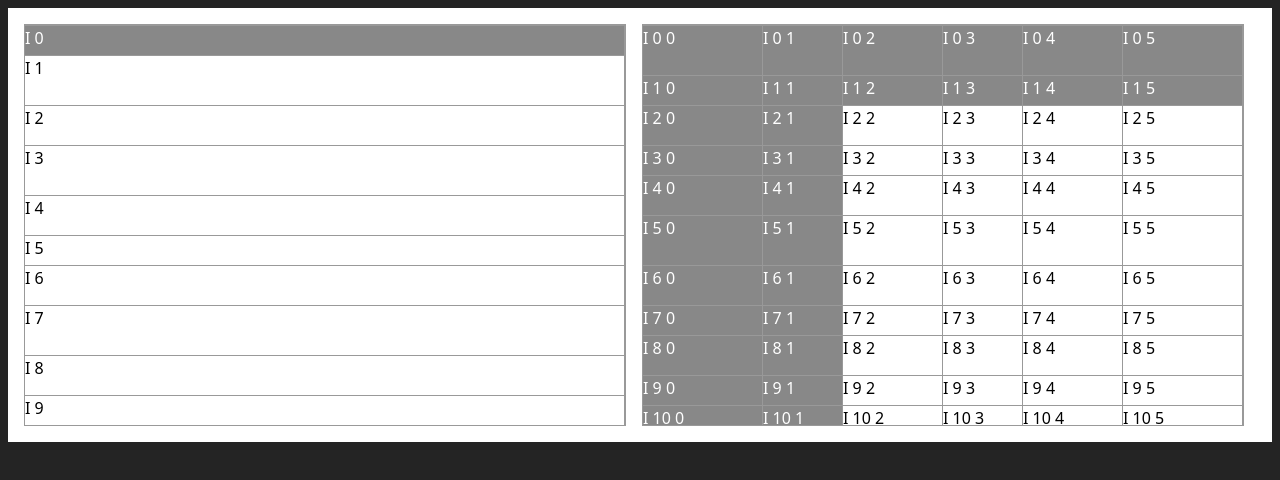
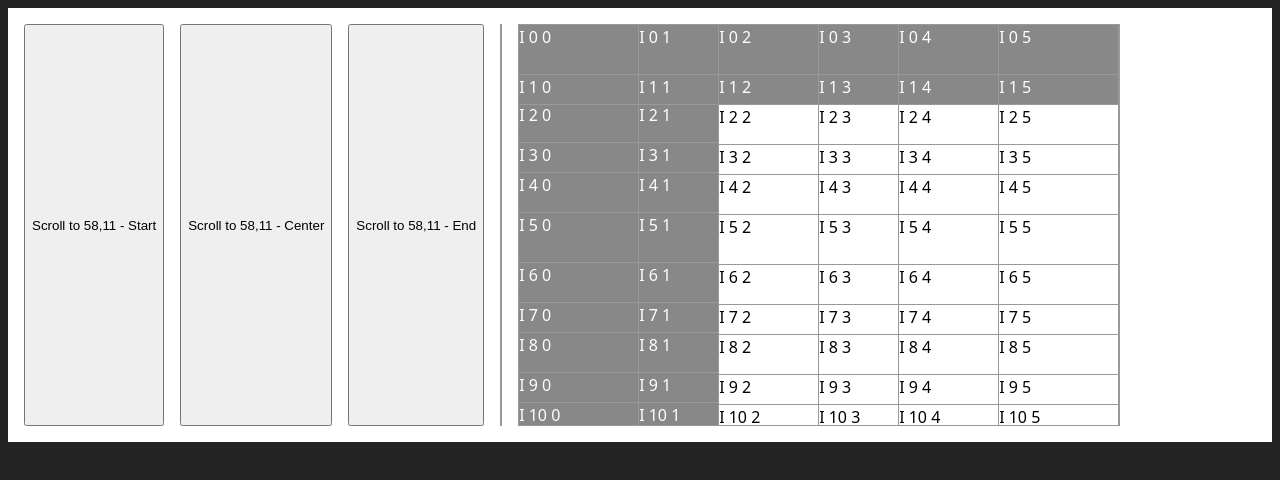
Before and after one commit to enochchau/windowing, a React (Vite) app: page / in a window 1280 px wide. Shown: the top 480 px of the page. Built offline with nearby package versions, Linux system fonts and the light colour scheme.

Commit message:
refactor to hook for scroll to cell

```diff
--- a/src/App.module.css
+++ b/src/App.module.css
@@ -1,7 +1,7 @@
 .list-item {
   width: 100%;
   height: 100%;
-  border-top: 1px solid #999;
+  border-bottom: 1px solid #999;
   border-right: 1px solid #999;
   box-sizing: border-box;
 
--- a/src/App.tsx
+++ b/src/App.tsx
@@ -1,9 +1,10 @@
 import { VirtualGrid } from "./VirtualGrid";
 import css from "./App.module.css";
-import { VirtualList } from "./VirtualList";
+// import { VirtualList } from "./VirtualList";
 import { classNames } from "./classNames";
+import { useVirtualGrid } from "./useVirtualGrid";
 
-const itemData = Array.from({ length: 1000 }, (_, i) => `I ${i}`);
+// const itemData = Array.from({ length: 1000 }, (_, i) => `I ${i}`);
 
 const rows = 1000;
 const cols = 1000;
@@ -17,10 +18,68 @@ for (let i = 0; i < rows; i++) {
 }
 
 export function App() {
+  const { gridProps, scrollToCell } = useVirtualGrid({
+    stickyColumnCount: 2,
+    stickyRowCount: 2,
+    height: 400,
+    width: 600,
+    columnCount: 100,
+    rowCount: 100,
+    columnWidth: (index: number) => {
+      if (index % 5 === 0) return 120;
+      if (index % 2 === 0) return 100;
+      return 80;
+    },
+    rowHeight: (index: number) => {
+      if (index % 5 === 0) return 50;
+      if (index % 2 === 0) return 40;
+      return 30;
+    },
+  });
+
+  const scrollRowIndex = 58;
+  const scrollColumnIndex = 11;
+
   return (
     <div className={css["app-container"]}>
+      <button
+        onClick={() =>
+          scrollToCell({
+            rowIndex: scrollRowIndex,
+            columnIndex: scrollColumnIndex,
+          })
+        }
+      >
+        Scroll to {scrollRowIndex},{scrollColumnIndex} - Start
+      </button>
+      <button
+        onClick={() =>
+          scrollToCell(
+            {
+              rowIndex: scrollRowIndex,
+              columnIndex: scrollColumnIndex,
+            },
+            { inline: "center", block: "center" }
+          )
+        }
+      >
+        Scroll to {scrollRowIndex},{scrollColumnIndex} - Center
+      </button>
+      <button
+        onClick={() =>
+          scrollToCell(
+            {
+              rowIndex: scrollRowIndex,
+              columnIndex: scrollColumnIndex,
+            },
+            { inline: "end", block: "end" }
+          )
+        }
+      >
+        Scroll to {scrollRowIndex},{scrollColumnIndex} - End
+      </button>
       <div>
-        <VirtualList
+        {/* <VirtualList
           itemCount={itemData.length}
           overflowCount={3}
           itemHeight={(index) => {
@@ -34,32 +93,27 @@ export function App() {
             <ListItem isSticky={isSticky}>{itemData[index]}</ListItem>
           )}
           stickyRowCount={1}
-        />
+        /> */}
       </div>
       <div>
         <VirtualGrid
-          height={400}
-          width={600}
-          columnWidth={(index) => {
-            if (index % 5 === 0) return 120;
-            if (index % 2 === 0) return 100;
-            return 80;
-          }}
-          columnCount={100}
-          rowCount={100}
-          rowHeight={(index) => {
-            if (index % 5 === 0) return 50;
-            if (index % 2 === 0) return 40;
-            return 30;
-          }}
+          {...gridProps}
           rowOverflow={3}
           columnOverflow={3}
-          stickyRowCount={2}
-          stickyColumnCount={2}
           rowHover
           columnHover
           itemRenderer={({ isHovering, rowIndex, columnIndex, isSticky }) => (
-            <ListItem isSticky={isSticky} isHovering={isHovering}>
+            <ListItem
+              isSticky={isSticky}
+              isHovering={isHovering}
+              style={{
+                backgroundColor:
+                  rowIndex === scrollRowIndex &&
+                  columnIndex === scrollColumnIndex
+                    ? "yellow"
+                    : undefined,
+              }}
+            >
               {cellData[rowIndex][columnIndex]}
             </ListItem>
           )}
@@ -72,10 +126,12 @@ interface ListItemProps {
   children: React.ReactNode;
   isSticky: boolean;
   isHovering?: boolean;
+  style?: React.CSSProperties;
 }
-function ListItem({ isHovering, isSticky, children }: ListItemProps) {
+function ListItem({ style, isHovering, isSticky, children }: ListItemProps) {
   return (
     <div
+      style={style}
       className={classNames({
         [css["list-item"]]: true,
         [css["list-item-sticky"]]: isSticky,
--- a/src/VirtualGrid.tsx
+++ b/src/VirtualGrid.tsx
@@ -1,20 +1,9 @@
 import { useState, type ReactNode } from "react";
-import type { NumberOrNumberFn } from "./types";
-import { usePlacer } from "./usePlacer";
+import type { UseVirtualGridReturn } from "./useVirtualGrid";
 
-export interface VirtualGridProps {
-  height: number;
-  width: number;
-
-  columnWidth: NumberOrNumberFn;
-  columnCount: number;
-  /** additional columns to render outside the window */
+export type VirtualGridProps = UseVirtualGridReturn["gridProps"] & {
+  rowOverflow: number;
   columnOverflow: number;
-
-  rowCount: number;
-  rowHeight: NumberOrNumberFn;
-  /** additional rows to render outside the window */
-  rowOverflow: number;
 
   itemRenderer: (args: {
     isHovering: boolean;
@@ -23,82 +12,44 @@ export interface VirtualGridProps {
     columnIndex: number;
   }) => React.ReactNode;
 
-  stickyRowCount?: number;
-  stickyColumnCount?: number;
-
   rowHover?: boolean;
   columnHover?: boolean;
-}
+};
 export function VirtualGrid(props: VirtualGridProps) {
-  const outerDimension = {
-    height: props.height,
-    width: props.width,
-  };
   const {
+    outerRef,
+    outerWidth,
+    outerHeight,
+    innerRef,
+    innerWidth,
+    innerHeight,
+    onInnerScroll,
+    getColumnWidth,
+    getRowHeight,
+    getColumnPlacement,
+    getRowPlacement,
+    visibleIndex,
+    itemRenderer,
+    stickyColumnCount,
+    stickyRowCount,
+    rowHover = false,
+    columnHover = false,
+    rowOverflow,
     rowCount,
-    rowOverflow,
     columnCount,
     columnOverflow,
-    itemRenderer,
-    stickyColumnCount = 0,
-    stickyRowCount = 0,
-    rowHover = false,
-    columnHover = false,
   } = props;
-
-  const {
-    dimensions: columnWidths,
-    placer: columnPlacer,
-    sum: columnWidthsSum,
-  } = usePlacer(props.columnWidth, columnCount);
-
-  const {
-    placer: rowPlacer,
-    sum: rowHeightsSum,
-    dimensions: rowHeights,
-  } = usePlacer(props.rowHeight, rowCount);
-
-  const [visibleIndex, setVisibleIndex] = useState({
-    col: {
-      start: 0,
-      end: columnPlacer.placementToIndex(outerDimension.width),
-    },
-    row: { start: 0, end: rowPlacer.placementToIndex(outerDimension.height) },
-  });
   const [mouseOverIndex, setMouseOverIndex] = useState<{
     row: number;
     column: number;
   } | null>(null);
 
-  const innerDimension = {
-    width: columnWidthsSum,
-    height: rowHeightsSum,
-  };
-
-  const onInnerScroll: React.UIEventHandler<HTMLDivElement> = (e) => {
-    const outerEl = e.currentTarget;
-    const top = outerEl.scrollTop;
-    const bottom = top + outerEl.clientHeight;
-    const left = outerEl.scrollLeft;
-    const right = left + outerEl.clientWidth;
-
-    const row = {
-      start: rowPlacer.placementToIndex(top),
-      end: rowPlacer.placementToIndex(bottom),
-    };
-    const col = {
-      start: columnPlacer.placementToIndex(left),
-      end: columnPlacer.placementToIndex(right),
-    };
-    setVisibleIndex({ row: row, col: col });
-  };
-
   const rowStart = Math.max(0, visibleIndex.row.start - rowOverflow);
   const rowEnd = Math.min(rowCount - 1, visibleIndex.row.end + rowOverflow);
-  const colStart = Math.max(0, visibleIndex.col.start - columnOverflow);
+  const colStart = Math.max(0, visibleIndex.column.start - columnOverflow);
   const colEnd = Math.min(
     columnCount - 1,
-    visibleIndex.col.end + columnOverflow
+    visibleIndex.column.end + columnOverflow
   );
 
   const items: ReactNode[] = [];
@@ -124,11 +75,11 @@ export function VirtualGrid(props: VirtualGridProps) {
           key={`${rowI}:${colJ}`}
           onMouseEnter={() => handleItemMouseEnter({ column: colJ, row: rowI })}
           style={{
-            width: columnWidths[colJ],
-            height: rowHeights[rowI],
+            width: getColumnWidth(colJ),
+            height: getRowHeight(rowI),
             position: "absolute",
-            top: rowPlacer.indexToPlacement(rowI),
-            left: columnPlacer.indexToPlacement(colJ),
+            top: getRowPlacement(rowI),
+            left: getColumnPlacement(colJ),
           }}
         >
           {itemRenderer({
@@ -171,11 +122,12 @@ export function VirtualGrid(props: VirtualGridProps) {
           onMouseEnter={() => handleItemMouseEnter({ column: colJ, row: rowI })}
           key={key}
           style={{
-            width: columnWidths[colJ],
-            height: rowHeights[rowI],
+            width: getColumnWidth(colJ),
+            height: getRowHeight(rowI),
+            top: getRowPlacement(rowI),
+            left: getColumnPlacement(colJ),
             position: "absolute",
-            top: rowPlacer.indexToPlacement(rowI),
-            left: columnPlacer.indexToPlacement(colJ),
+            overflow: "hidden",
           }}
         >
           {itemRenderer({
@@ -189,7 +141,7 @@ export function VirtualGrid(props: VirtualGridProps) {
     }
   }
 
-  const stickyColumnTop = rowPlacer.indexToPlacement(stickyRowCount);
+  const stickyColumnTop = getRowPlacement(stickyRowCount);
   const stickyColumns: ReactNode[] = [];
   for (let rowI = rowStart; rowI <= rowEnd; rowI++) {
     for (let colJ = 0; colJ < stickyColumnCount; colJ++) {
@@ -208,11 +160,12 @@ export function VirtualGrid(props: VirtualGridProps) {
           onMouseEnter={() => handleItemMouseEnter({ column: colJ, row: rowI })}
           key={key}
           style={{
-            width: columnWidths[colJ],
-            height: rowHeights[rowI],
+            width: getColumnWidth(colJ),
+            height: getRowHeight(rowI),
+            top: getRowPlacement(rowI) - stickyColumnCount,
+            left: getColumnPlacement(colJ),
             position: "absolute",
-            top: rowPlacer.indexToPlacement(rowI) - stickyColumnTop,
-            left: columnPlacer.indexToPlacement(colJ),
+            overflow: "hidden",
           }}
         >
           {itemRenderer({
@@ -226,7 +179,7 @@ export function VirtualGrid(props: VirtualGridProps) {
     }
   }
 
-  const stickyRowLeft = columnPlacer.indexToPlacement(stickyColumnCount);
+  const stickyRowLeft = getColumnPlacement(stickyColumnCount);
   const stickyRows: ReactNode[] = [];
   for (let rowI = 0; rowI < stickyRowCount; rowI++) {
     for (let colJ = colStart; colJ <= colEnd; colJ++) {
@@ -245,11 +198,12 @@ export function VirtualGrid(props: VirtualGridProps) {
           onMouseEnter={() => handleItemMouseEnter({ column: colJ, row: rowI })}
           key={key}
           style={{
-            width: columnWidths[colJ],
-            height: rowHeights[rowI],
+            width: getColumnWidth(colJ),
+            height: getRowHeight(rowI),
+            top: getRowPlacement(rowI),
+            left: getColumnPlacement(colJ) - stickyRowLeft,
             position: "absolute",
-            top: rowPlacer.indexToPlacement(rowI),
-            left: columnPlacer.indexToPlacement(colJ) - stickyRowLeft,
+            overflow: "hidden",
           }}
         >
           {itemRenderer({
@@ -265,11 +219,15 @@ export function VirtualGrid(props: VirtualGridProps) {
 
   return (
     <div
-      style={{ ...outerDimension, overflow: "auto" }}
+      ref={outerRef}
+      style={{ height: outerHeight, width: outerWidth, overflow: "auto" }}
       onScroll={onInnerScroll}
       onMouseLeave={onMouseLeaveOuterEl}
     >
-      <div style={{ position: "relative", ...innerDimension }}>
+      <div
+        style={{ position: "relative", height: innerHeight, width: innerWidth }}
+        ref={innerRef}
+      >
         {/* sticky rows container has to come first */}
         {stickyRows.length && (
           <div
@@ -305,7 +263,7 @@ export function VirtualGrid(props: VirtualGridProps) {
               position: "sticky",
               top: stickyColumnTop,
               left: 0,
-              height: `calc(100% - ${stickyColumnTop}px)`,
+              height: "100%",
               width: 0,
               zIndex: 2,
             }}
--- a/src/usePlacer.ts
+++ b/src/usePlacer.ts
@@ -13,7 +13,7 @@ export function usePlacer(itemDimension: NumberOrNumberFn, count: number) {
     return {
       placer: placer,
       sum: sum(dimensions),
-      dimensions,
+      getDimension: (index:number) => dimensions[index],
     };
   }, [itemDimension, count]);
 }
--- /dev/null
+++ b/src/useVirtualGrid.ts
@@ -0,0 +1,166 @@
+import type { NumberOrNumberFn, ScrollToCell, VisibleIndex } from "./types";
+import { usePlacer } from "./usePlacer";
+import { useCallback, useRef, useState } from "react";
+
+type Placer = ReturnType<typeof usePlacer>["placer"];
+export interface UseVirtualGridArgs {
+  height: number;
+  width: number;
+  rowCount: number;
+  columnCount: number;
+  columnWidth: NumberOrNumberFn;
+  rowHeight: NumberOrNumberFn;
+  stickyColumnCount?: number;
+  stickyRowCount?: number;
+}
+
+export interface UseVirtualGridReturn {
+  gridProps: {
+    outerRef: React.RefObject<HTMLDivElement | null>;
+    outerWidth: number;
+    outerHeight: number;
+
+    innerRef: React.RefObject<HTMLDivElement | null>;
+    innerWidth: number;
+    innerHeight: number;
+    onInnerScroll: React.UIEventHandler<HTMLDivElement>;
+
+    getColumnWidth: (i: number) => number;
+    getRowHeight: (i: number) => number;
+    getColumnPlacement: Placer["indexToPlacement"];
+    getRowPlacement: Placer["indexToPlacement"];
+
+    visibleIndex: VisibleIndex;
+    rowCount: number;
+    columnCount: number;
+
+    stickyColumnCount: number;
+    stickyRowCount: number;
+  };
+  scrollToCell: ScrollToCell;
+}
+
+export function useVirtualGrid(args: UseVirtualGridArgs): UseVirtualGridReturn {
+  const {
+    height: outerHeight,
+    width: outerWidth,
+    rowCount,
+    columnCount,
+    stickyColumnCount,
+    stickyRowCount,
+  } = args;
+  const outerRef = useRef<HTMLDivElement>(null);
+  const innerRef = useRef<HTMLDivElement>(null);
+
+  const {
+    getDimension: getColumnWidth,
+    placer: columnPlacer,
+    sum: columnWidthsSum,
+  } = usePlacer(args.columnWidth, columnCount);
+
+  const {
+    placer: rowPlacer,
+    sum: rowHeightsSum,
+    getDimension: getRowHeight,
+  } = usePlacer(args.rowHeight, rowCount);
+
+  const [visibleIndex, setVisibleIndex] = useState<VisibleIndex>({
+    column: {
+      start: 0,
+      end: columnPlacer.placementToIndex(outerWidth),
+    },
+    row: { start: 0, end: rowPlacer.placementToIndex(outerHeight) },
+  });
+
+  const onInnerScroll: React.UIEventHandler<HTMLDivElement> = useCallback(
+    (e) => {
+      const outerEl = e.currentTarget;
+      const top = outerEl.scrollTop;
+      const bottom = top + outerEl.clientHeight;
+      const left = outerEl.scrollLeft;
+      const right = left + outerEl.clientWidth;
+
+      const row = {
+        start: rowPlacer.placementToIndex(top),
+        end: rowPlacer.placementToIndex(bottom),
+      };
+      const column = {
+        start: columnPlacer.placementToIndex(left),
+        end: columnPlacer.placementToIndex(right),
+      };
+      setVisibleIndex({ row: row, column: column });
+    },
+    [rowPlacer, columnPlacer]
+  );
+
+  const scrollToCell: ScrollToCell = useCallback(
+    (args, opts) => {
+      if (outerRef.current) {
+        let top = rowPlacer.indexToPlacement(args.rowIndex);
+        if (opts?.block === "center") {
+          top = top - outerHeight / 2;
+        } else if (opts?.block === "end") {
+          top = top - (outerHeight - getRowHeight(args.rowIndex));
+        } else {
+          let stickyRowOffset = 0;
+          if (stickyRowCount) {
+            stickyRowOffset = rowPlacer.indexToPlacement(stickyRowCount);
+          }
+          top = top - stickyRowOffset;
+        }
+
+        let left = columnPlacer.indexToPlacement(args.columnIndex);
+        if (opts?.inline === "center") {
+          left = left - outerWidth / 2;
+        } else if (opts?.inline === "end") {
+          left = left - (outerWidth - getColumnWidth(args.columnIndex));
+        } else {
+          let stickyColumnOffset = 0;
+          if (stickyColumnCount) {
+            stickyColumnOffset =
+              columnPlacer.indexToPlacement(stickyColumnCount);
+          }
+          left = left - stickyColumnOffset;
+        }
+
+        outerRef.current.scrollTo({ top, left });
+      }
+    },
+    [
+      rowPlacer,
+      columnPlacer,
+      stickyColumnCount,
+      stickyRowCount,
+      outerHeight,
+      outerWidth,
+      getColumnWidth,
+      getRowHeight,
+    ]
+  );
+
+  return {
+    gridProps: {
+      outerRef,
+      outerWidth,
+      outerHeight,
+
+      innerRef,
+      innerWidth: columnWidthsSum,
+      innerHeight: rowHeightsSum,
+      onInnerScroll,
+
+      getColumnWidth,
+      getColumnPlacement: columnPlacer.indexToPlacement,
+      getRowHeight,
+      getRowPlacement: rowPlacer.indexToPlacement,
+
+      visibleIndex,
+      rowCount,
+      columnCount,
+
+      stickyColumnCount: stickyColumnCount ?? 0,
+      stickyRowCount: stickyRowCount ?? 0,
+    },
+    scrollToCell,
+  };
+}
```
Also changed, not shown: src/types.ts (+13 -1 lines), 1 other file (tests, documents, lock files or other folders).
